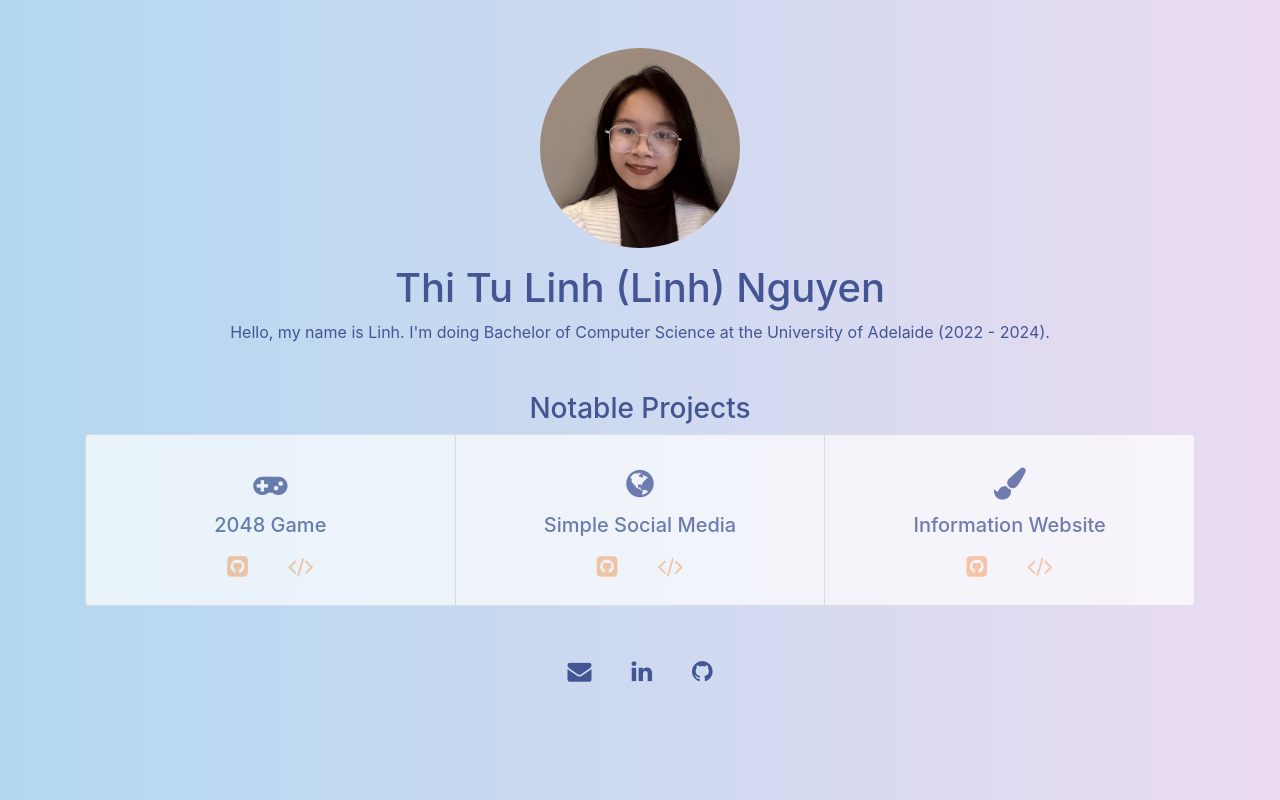
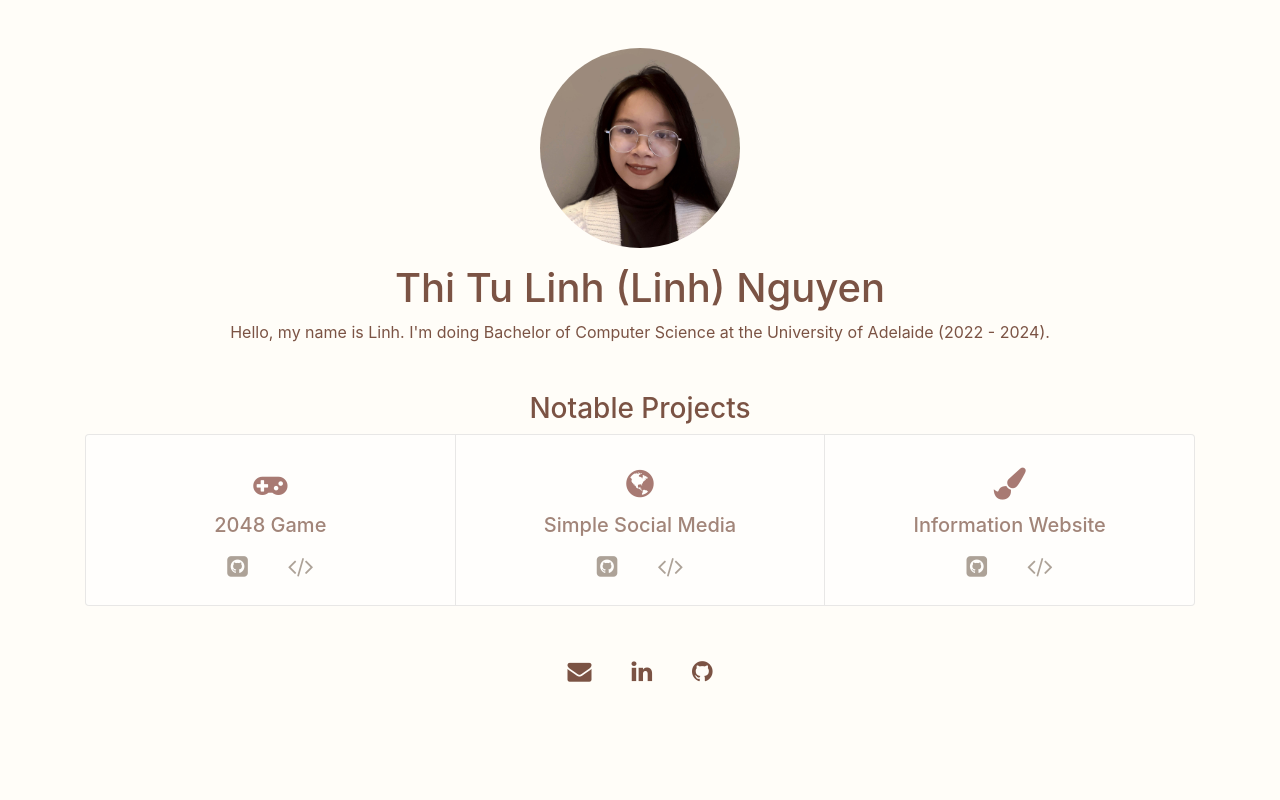
Before and after one commit to cutiepurr/cutiepurr.github.io, a React (Create React App) app: page / in a window 1280 px wide. Built offline with nearby package versions, Linux system fonts and the light colour scheme.

Commit message:
change palette

```diff
--- a/public/index.html
+++ b/public/index.html
@@ -26,7 +26,7 @@
     -->
     <title>Linh.</title>
   </head>
-  <body>
+  <body style="background-color: #fffdf8;">
     <noscript>You need to enable JavaScript to run this app.</noscript>
     <div id="root"></div>
   </body>
--- a/src/App.css
+++ b/src/App.css
@@ -6,13 +6,18 @@
 .icons {
   font-size: x-large;
   margin: 0px 20px 0px 20px;
-  color: #fdbb85;
+  /* color: #fdbb85; */
+  color: #8b7c6f;
 }
-
+.icons:hover{
+  color: #84443b;
+}
 
 .project-icon {
   font-size: xx-large;
   margin: 5px;
+  color: #84443b;
+
 }
 
 .card {
@@ -23,5 +28,6 @@
 }
 
 h1, h3, p, div, .foot {
-  color: #435593;
+  color: #7b5344;
+  /* color: #435593; */
 }
--- a/src/components/FooterComponent.js
+++ b/src/components/FooterComponent.js
@@ -4,7 +4,7 @@ export function Footer(props) {
     return (
         <div className='container footer text-center mt-5'>
             <a className='foot icons' href="mailto:linhtunguyen.1311@gmail.com"><i className="fa fa-envelope"></i></a>
-            <a className='foot icons' href="http://www.linkedin.com/in/"><i className="fa fa-linkedin"></i></a>
+            <a className='foot icons' href="http://www.linkedin.com/in/nguyen-thi-tu-linh"><i className="fa fa-linkedin"></i></a>
             <a className='foot icons' href="https://github.com/cutiepurr"><i className="fa fa-github"></i></a>
         </div>
     );
--- a/src/index.css
+++ b/src/index.css
@@ -1,5 +1,6 @@
 body {
-  background-image: linear-gradient(to right, #b1d8f0, #ebdbf1);
+  /* background-image: linear-gradient(to right, #b1d8f0, #ebdbf1); */
+  /* background-color: #8b7c6f; */
   margin: 0;
   font-family: -apple-system, BlinkMacSystemFont, 'Segoe UI', 'Roboto', 'Oxygen',
     'Ubuntu', 'Cantarell', 'Fira Sans', 'Droid Sans', 'Helvetica Neue',
```
